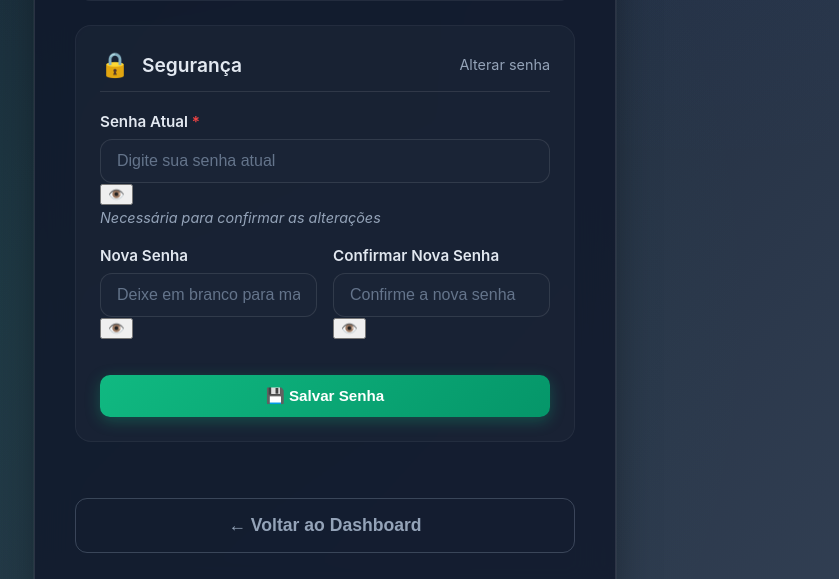
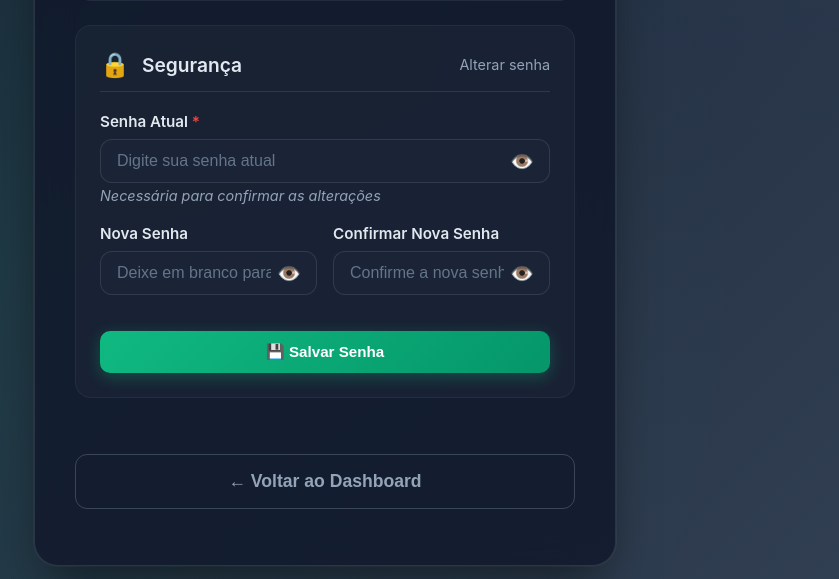
Before and after one commit to TaynaraGregorio/EasyCut, a Flask app: page /editar-perfil-cliente in a window 1280 px wide. Shown: the part 968-1547 px from the top of the page, without its empty margins (315-1154 px from the left). Run offline with Flask 2, Linux system fonts and the light colour scheme; some libraries are stand-ins or nearby versions.

Commit message:
deploy 2.2.6

```diff
--- a/templates/EditarPerfilBarbearia.html
+++ b/templates/EditarPerfilBarbearia.html
@@ -620,7 +620,7 @@
             color: #94a3b8;
             cursor: pointer;
             font-size: 1.2rem;
-            padding: 4px;
+            padding: 4px 8px;
             z-index: 2;
             transition: color 0.3s ease;
             display: flex;
--- a/templates/EditarPerfilCliente.html
+++ b/templates/EditarPerfilCliente.html
@@ -472,6 +472,36 @@
         .confirm-modal-buttons .btn-danger {
             background: #ef4444;
             box-shadow: 0 4px 15px rgba(239, 68, 68, 0.3);
+        }
+
+        /* Password Toggle Styles - Alinhado com Login.html */
+        .password-container {
+            position: relative;
+        }
+
+        .password-toggle {
+            position: absolute;
+            right: 12px;
+            top: 50%;
+            transform: translateY(-50%);
+            background: none;
+            border: none;
+            color: #94a3b8;
+            cursor: pointer;
+            font-size: 1.2rem;
+            padding: 4px;
+            z-index: 2;
+            transition: color 0.3s ease;
+            display: flex;
+            align-items: center;
+        }
+
+        .password-toggle:hover {
+            color: #10b981;
+        }
+
+        .password-container input {
+            padding-right: 45px;
         }
     </style>
 </head>
```
